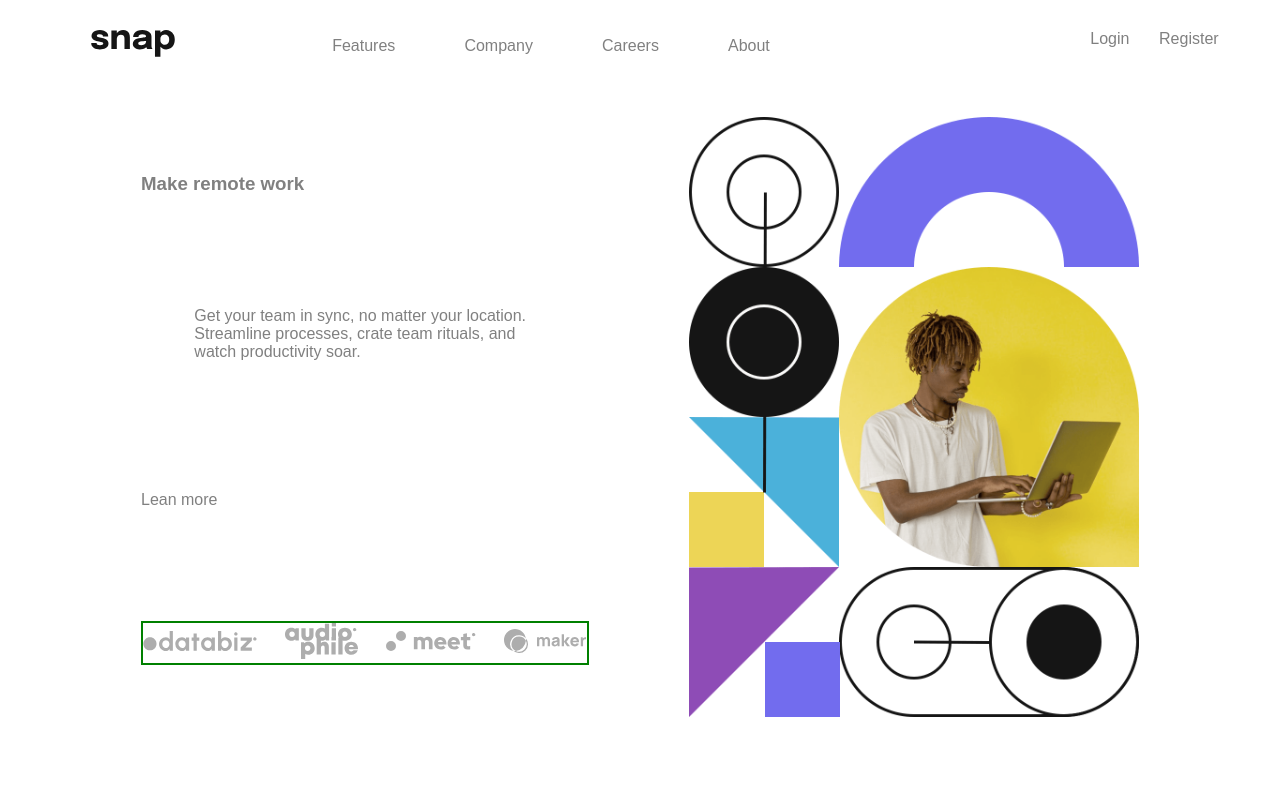
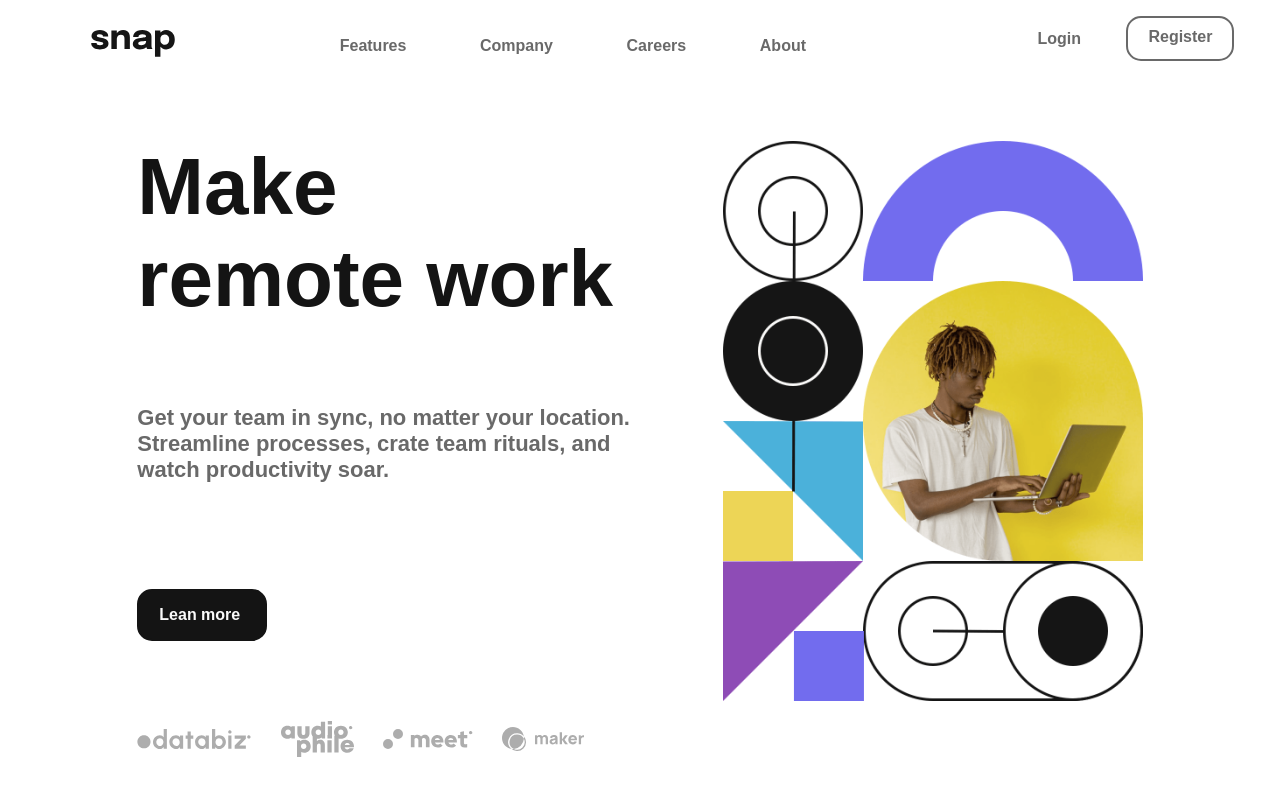
Before and after one commit to DieguitoLOL/Empezando_git, a plain HTML site: page index.html in a window 1280 px wide. Drawn offline with Linux system fonts and the light colour scheme.

Commit message:
Agregue los detalles a los titulos y a las imagenes

```diff
--- a/index.html
+++ b/index.html
@@ -21,21 +21,21 @@
       </div>
       <div class="Logueos">
         <div><p>Login</p></div>
-        <div><p>Register</p></div>
+        <div class="registro"><p>Register</p></div>
       </div>
     </header>
     <article>
       <div class="contenido">
-        <div><h1>Make remote work</h1></div>
+        <div><h1>Make <br>remote work</h1></div>
         <div>
           <pre>
-            Get your team in sync, no matter your location.
-            Streamline processes, crate team rituals, and
-            watch productivity soar.
+Get your team in sync, no matter your location.
+Streamline processes, crate team rituals, and
+watch productivity soar.
           </pre>
         </div>
-        <div>
-          <p>Lean more</p>
+        <div class="boton">
+          <p class="boton_texto">Lean more</p>
         </div>
         <div class="iconos">
           <div><img src="images/client-databiz.svg" alt="icono"></div>
--- a/style.css
+++ b/style.css
@@ -1,9 +1,10 @@
 *{
     font-family: 'Epilogue', sans-serif;
+    font-weight: 700;
     margin: 0px;
     padding: 0px;
     box-sizing: border-box;
-    color: gray;
+    color: hsl(0, 0%, 41%);
 }
 main{
     display: flex;
@@ -15,7 +16,7 @@ main{
 section{
     display: flex;
     flex-direction: column;
-    gap: 7vh;
+    gap: 10vh;
     width: 90%;
 }
 header{
@@ -35,24 +36,45 @@ header{
     display: flex;
     gap: 30%;
 }
+.registro{
+    margin-top: -14px;
+    border: 2px solid;
+    border-radius: 15px;
+    padding: 10px 20px 10px 20px;
+}
 article{
     display: flex;
     justify-content: space-around;
-    align-items: center;
+}
+h1{
+    color: hsl(0, 0%, 8%);
+    font-size: 80px;
+}
+pre{
+    font-size: 22px;
 }
 .contenido{
     display: flex;
     flex-direction: column;
-    gap: 14vh;
+    gap: 10vh;
+}
+.boton{
+    border: 2px solid hsl(0, 0%, 8%) ;
+    background-color: hsl(0, 0%, 8%);
+    border-radius: 15px;
+    padding: 15px 20px 15px 20px;
+    width: 130px;
+}
+.boton_texto{
+    color: hsl(0, 0%, 98%);
 }
 .iconos{
     display: flex;
     align-items: center;
     width: 35vw;
     justify-content: space-between;
-    border: 2px solid green;
 }
 .imagen_fondo img{
-    height: 75vh;
+    height: 70vh;
     width: 100%;
 }
```
